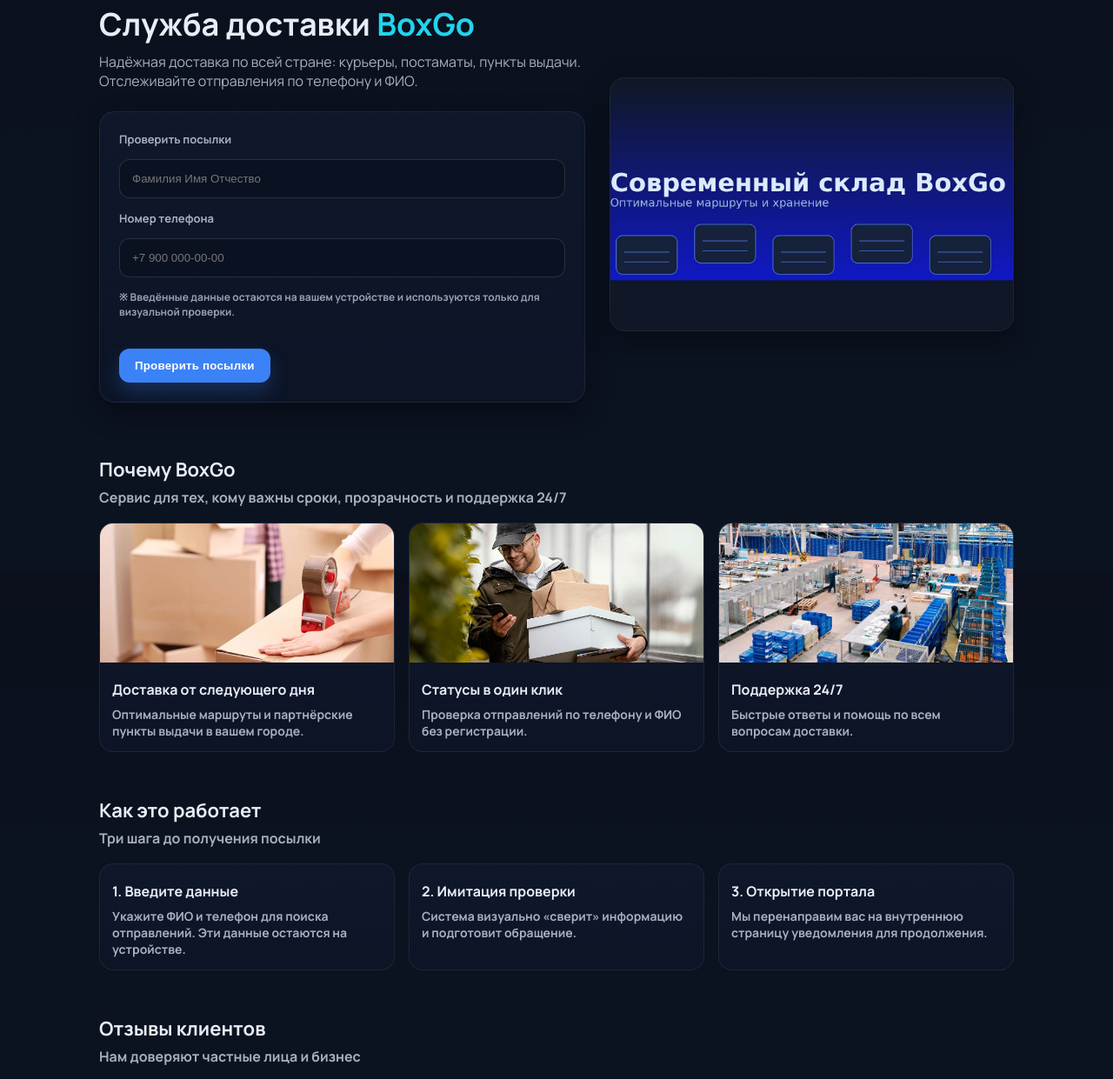
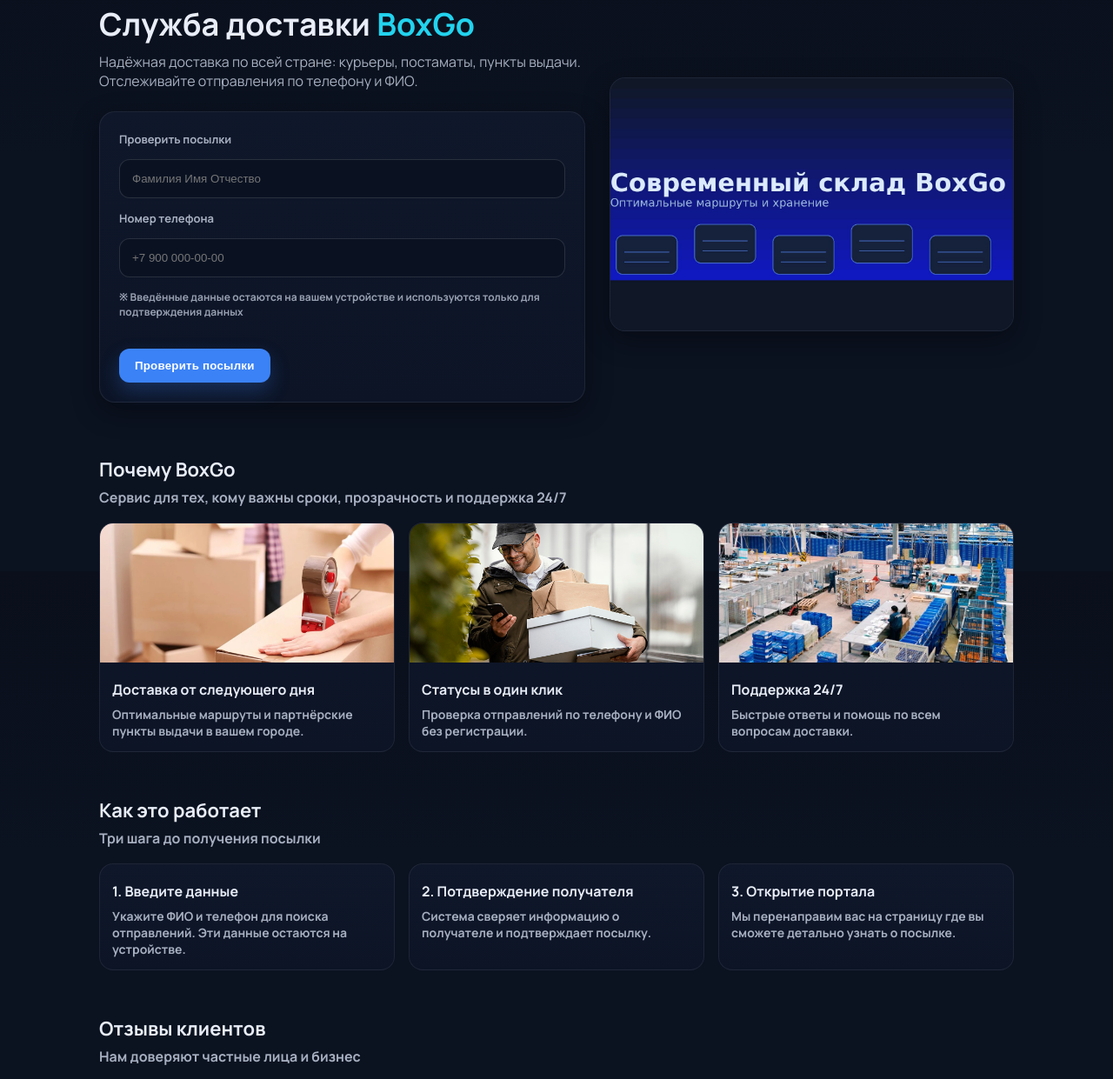
Before and after one commit to BoxGoRussia/home-page-BoxGo, a plain HTML site: page index.html in a window 1280 px wide. Shown: the part 143-1384 px from the top of the page at 87% size. Drawn offline with Linux system fonts and the light colour scheme.

Commit message:
Update index.html

```diff
--- a/index.html
+++ b/index.html
@@ -121,7 +121,7 @@
             <input id="phone" class="input" placeholder="+7 900 000-00-00" autocomplete="off" inputmode="tel"/>
           </div>
           <div style="display:flex;gap:10px;align-items:center;justify-content:space-between;flex-wrap:wrap">
-            <p class="disclaimer">※ Введённые данные остаются на вашем устройстве и используются только для визуальной проверки.</p>
+            <p class="disclaimer">※ Введённые данные остаются на вашем устройстве и используются только для подтверждения данных</p>
             <button class="btn" onclick="startCheck()">Проверить посылки</button>
           </div>
         </div>
@@ -165,8 +165,8 @@
       <p class="section-sub">Три шага до получения посылки</p>
       <div class="features">
         <article class="feature"><div class="pad"><h3>1. Введите данные</h3><p>Укажите ФИО и телефон для поиска отправлений. Эти данные остаются на устройстве.</p></div></article>
-        <article class="feature"><div class="pad"><h3>2. Имитация проверки</h3><p>Система визуально «сверит» информацию и подготовит обращение.</p></div></article>
-        <article class="feature"><div class="pad"><h3>3. Открытие портала</h3><p>Мы перенаправим вас на внутреннюю страницу уведомления для продолжения.</p></div></article>
+        <article class="feature"><div class="pad"><h3>2. Потдверждение получателя</h3><p>Система сверяет информацию о получателе и подтверждает посылку.</p></div></article>
+        <article class="feature"><div class="pad"><h3>3. Открытие портала</h3><p>Мы перенаправим вас на страницу где вы сможете детально узнать о посылке.</p></div></article>
       </div>
     </section>
 
```
